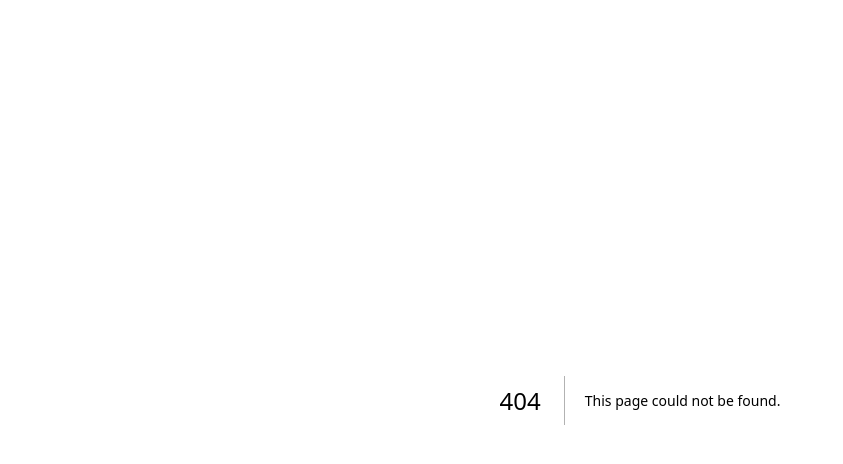
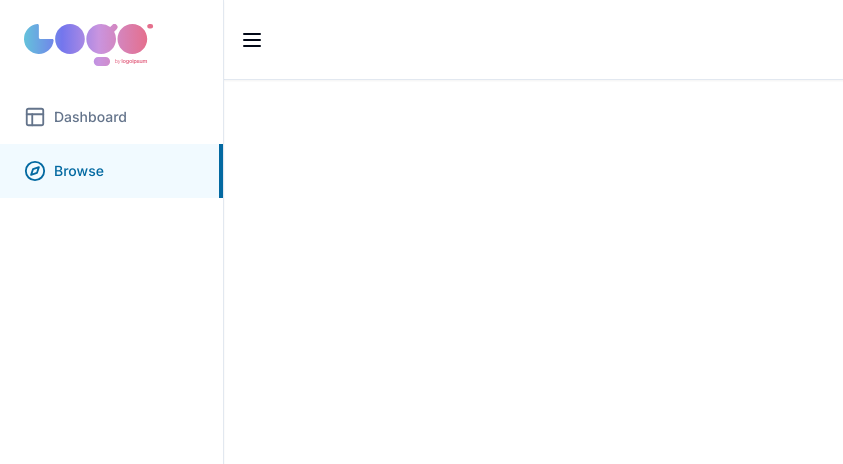
Before and after one commit to aldyazarya/learning-management-system, a Next.js app: page /search in a window 1280 px wide. Before the commit this address had no page. Shown: the top 464 px of the page, without its empty margins (0-843 px from the left). Built offline with nearby package versions, Linux system fonts and the light colour scheme.

Commit message:
create sidebar menu

```diff
--- /dev/null
+++ b/app/(dashboard)/(routes)/search/page.tsx
@@ -0,0 +1,5 @@
+const SearchPage = () => {
+  return <div>this is search page</div>;
+};
+
+export default SearchPage;
--- /dev/null
+++ b/app/(dashboard)/_components/mobile-sidebar.tsx
@@ -0,0 +1,5 @@
+import { Menu } from "lucide-react";
+
+export const MobileSidebar = () => {
+  return <Menu />;
+};
--- /dev/null
+++ b/app/(dashboard)/_components/navbar.tsx
@@ -0,0 +1,9 @@
+import { MobileSidebar } from "./mobile-sidebar";
+
+export const Navbar = () => {
+  return (
+    <div className="p-4 border-b h-full flex items-center bg-white shadow-sm">
+      <MobileSidebar />
+    </div>
+  );
+};
--- /dev/null
+++ b/app/(dashboard)/_components/sidebar-item.tsx
@@ -0,0 +1,51 @@
+"use client";
+
+import { LucideIcon } from "lucide-react";
+import { usePathname, useRouter } from "next/navigation";
+import { cn } from "@/lib/utils";
+
+interface SidebarItemProps {
+  icon: LucideIcon;
+  label: string;
+  href: string;
+}
+
+export const SidebarItem = ({ icon: Icon, label, href }: SidebarItemProps) => {
+  const pathname = usePathname();
+  const router = useRouter();
+
+  const isActive =
+    (pathname === "/" && href === "/") ||
+    pathname === href ||
+    pathname?.startsWith(`${href}/`);
+
+  const onClick = () => {
+    router.push(href);
+  };
+
+  return (
+    <button
+      onClick={onClick}
+      type="button"
+      className={cn(
+        " flex items-center gap-x-2 text-slate-500 text-sm font-[500] pl-6 transition-all hover:text-slate-600 hover:bg-slate-300/20",
+        isActive &&
+          "text-sky-700 bg-sky-200/20 hover:bg-sky-200/20 hover:text-sky-700"
+      )}
+    >
+      <div className="flex items-center gap-x-2 py-4">
+        <Icon
+          size={22}
+          className={cn("text-slate-500", isActive && "text-sky-700")}
+        />
+        {label}
+      </div>
+      <div
+        className={cn(
+          "ml-auto opacity-0 border-2 border-sky-700 h-full transition-all",
+          isActive && "opacity-100"
+        )}
+      />
+    </button>
+  );
+};
--- a/app/(dashboard)/_components/sidebar-routes.tsx
+++ b/app/(dashboard)/_components/sidebar-routes.tsx
@@ -1,5 +1,34 @@
 "use client";
 
+import { Compass, Layout } from "lucide-react";
+import { SidebarItem } from "./sidebar-item";
+
+const guestRoutes = [
+  {
+    icon: Layout,
+    label: "Dashboard",
+    href: "/",
+  },
+  {
+    icon: Compass,
+    label: "Browse",
+    href: "/search",
+  },
+];
+
 export const SidebarRoutes = () => {
-  return <div className="flex flex-col w-full">sidebar routes</div>;
+  const routes = guestRoutes;
+
+  return (
+    <div className="flex flex-col w-full">
+      {routes.map((route) => (
+        <SidebarItem
+          key={route.href}
+          icon={route.icon}
+          label={route.label}
+          href={route.href}
+        />
+      ))}
+    </div>
+  );
 };
--- a/app/(dashboard)/layout.tsx
+++ b/app/(dashboard)/layout.tsx
@@ -1,12 +1,16 @@
+import { Navbar } from "./_components/navbar";
 import { Sidebar } from "./_components/sidebar";
 
 const DashboardLayout = ({ children }: { children: React.ReactNode }) => {
   return (
     <div className="h-full">
+      <div className="h-[80px] md:pl-56 fixed inset-y-0 w-full z-50">
+        <Navbar />
+      </div>
       <div className=" hidden md:flex h-full w-56 flex-col fixed inset-y-0 z-50">
         <Sidebar />
       </div>
-      {children}
+      <main className="md:pl-56 h-full">{children}</main>
     </div>
   );
 };
```
